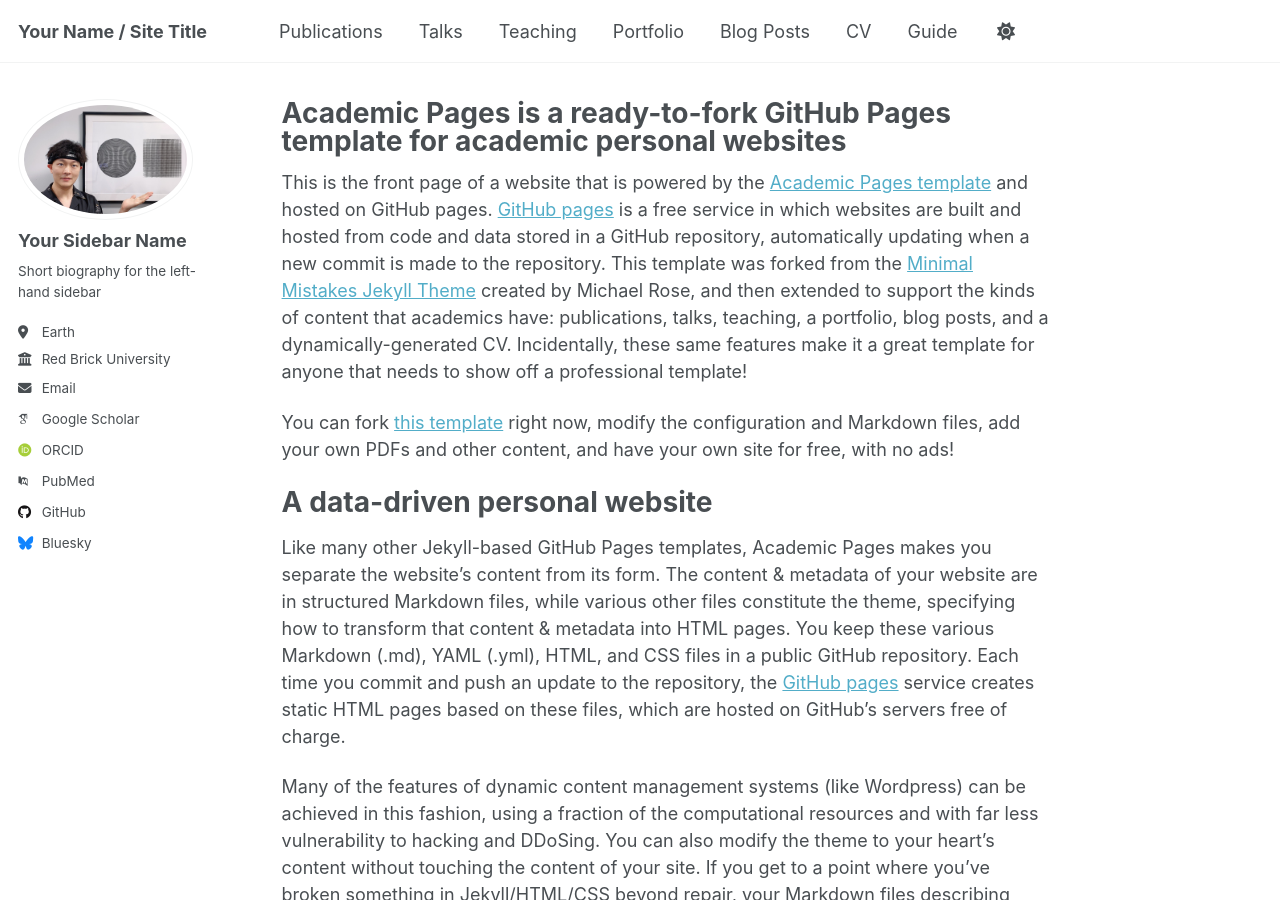
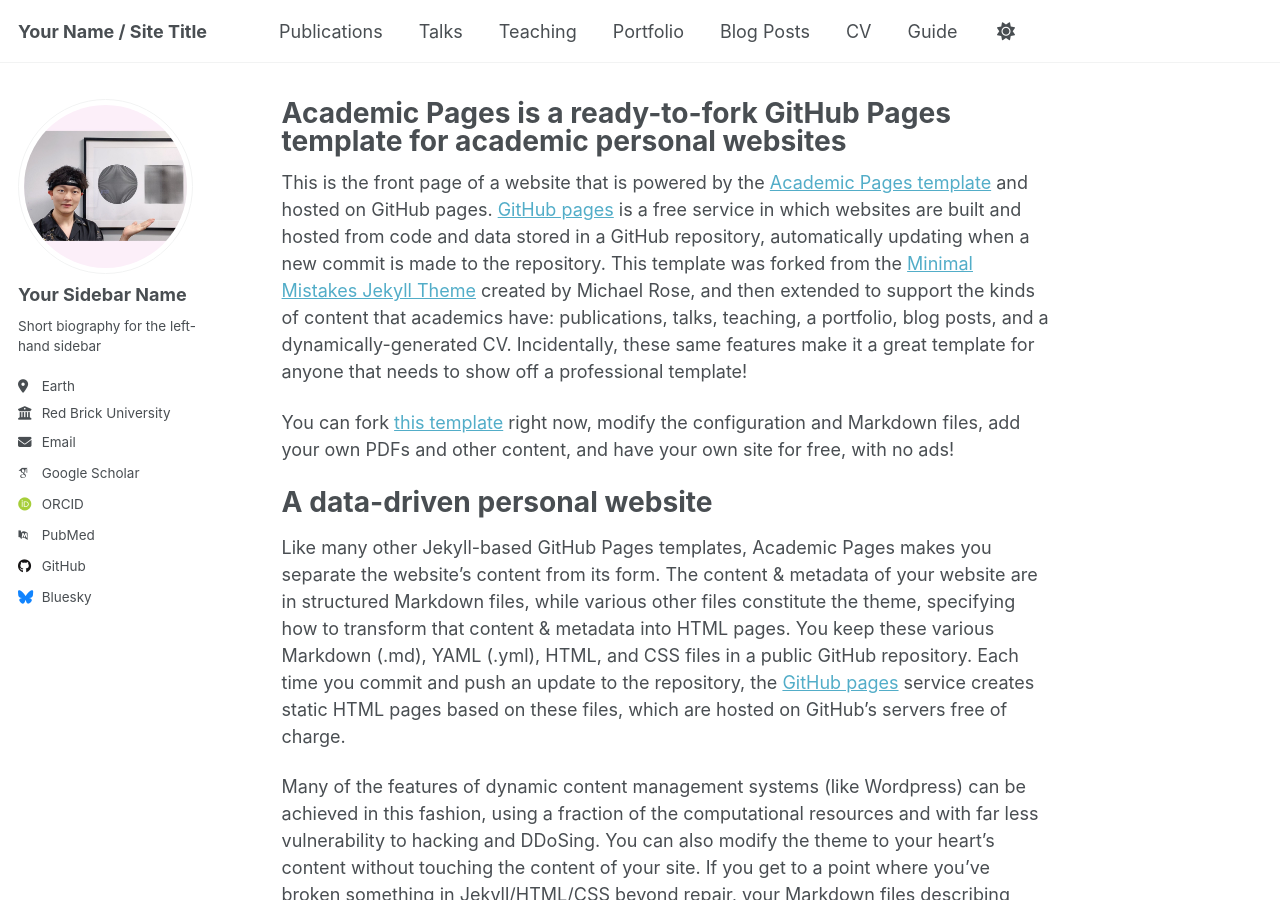
Before and after one commit to YingchaoPeng/YingchaoPeng.github.io, a Jekyll site: the page built from _pages/about.md, in a window 1280 px wide and 900 px high. Built offline with Jekyll 4.4.1, drawn with Linux system fonts in a browser that asks for light colours; some web fonts are replaced; a script that is not in the unit is left out.

Commit message:
Update _config.yml

```diff
--- a/_config.yml
+++ b/_config.yml
@@ -22,7 +22,7 @@ repository               : "academicpages/academicpages.github.io"
 #               Additional customization can be done by editing /_includes/author-profile.html
 author:
   # Biographic information
-  avatar           : "Yingchao_Peng.jpg"
+  avatar           : "ycp.jpg"
   name             : "Your Sidebar Name"
   pronouns         : # example: "she/her"
   bio              : "Short biography for the left-hand sidebar"
```
